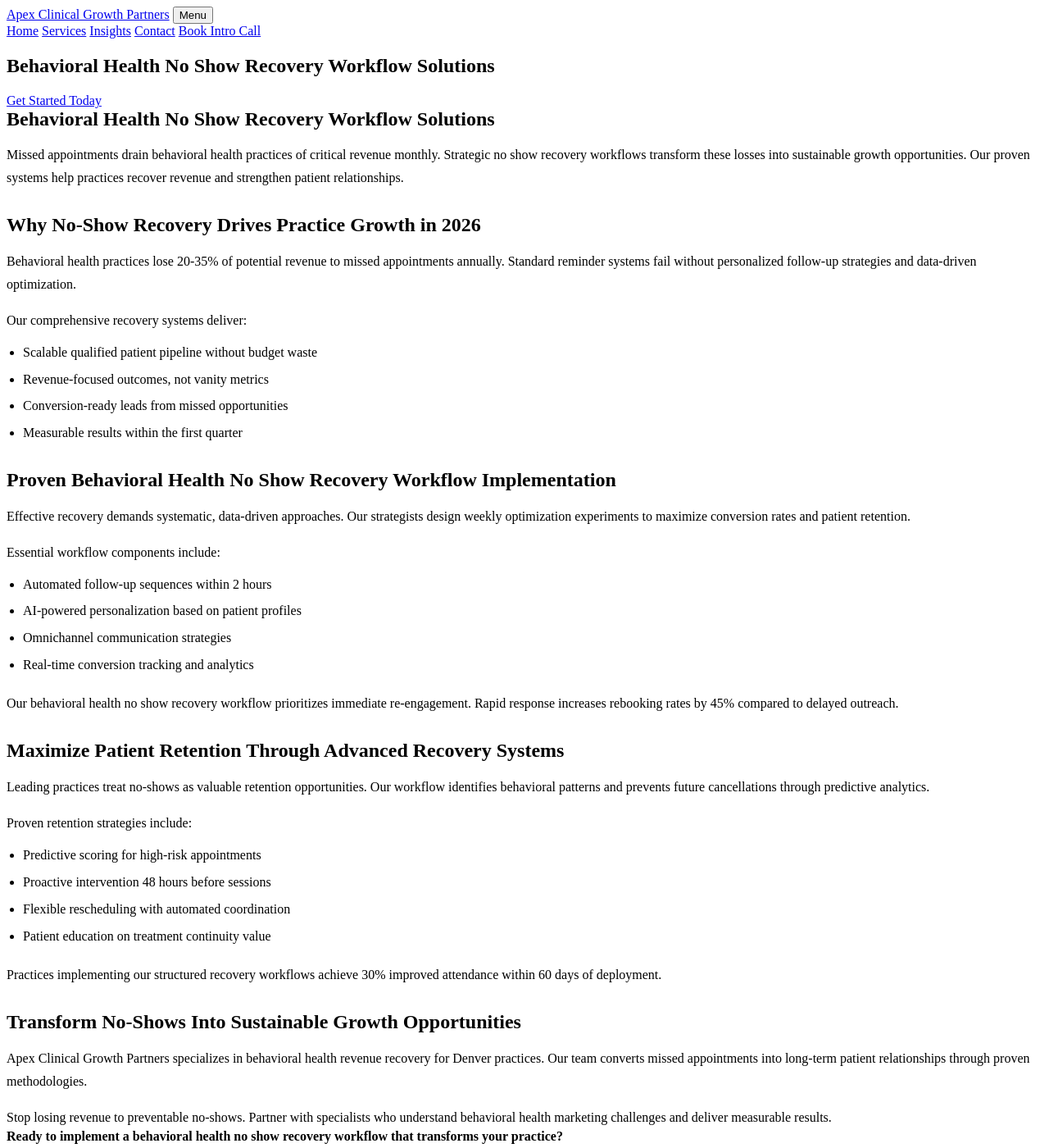
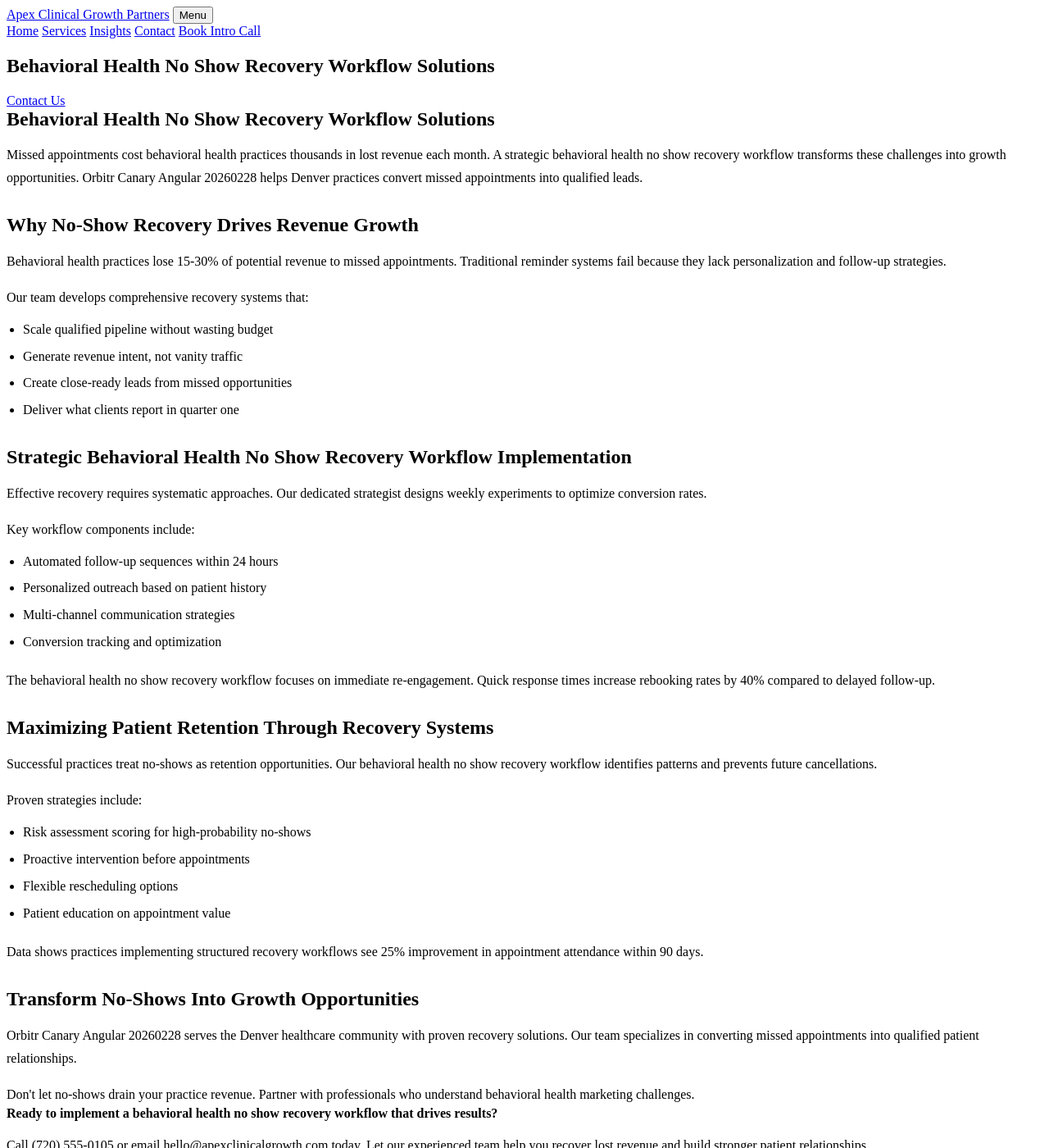
Before and after one commit to prjctlphbt/orbitr-canary-angular-20260228, a Jekyll site: the page angular-behavioral-noshow-20260228144655.html, which Jekyll copies as it is, in a window 1280 px wide and 1400 px high. Shown: the whole window at 82% size. Built offline with Jekyll 4.4.1, drawn with Linux system fonts in a browser that asks for light colours; some of the changed text lies outside the part shown.

Commit message:
Rollback: Revert changes to angular-behavioral-noshow-20260228144655.html

```diff
--- a/angular-behavioral-noshow-20260228144655.html
+++ b/angular-behavioral-noshow-20260228144655.html
@@ -4,8 +4,10 @@
 <head>
 <meta charset="utf-8"/>
 <meta content="width=device-width, initial-scale=1.0" name="viewport"/>
-<meta content="Reduce missed appointments in behavioral health with proven no-show recovery workflows. Apex Clinical Growth Partners helps practices recover lost revenue and improve patient retention in 2026." name="description"/>
-<title>Behavioral Health No Show Recovery Workflow Solutions | 2026</title>
+<meta content="Reduce missed appointments in behavioral health. Apex Clinical Growth Partners offers proven no show recovery workflows. Optimize your practice today.
+
+Characte" name="description"/>
+<title>Behavioral Health No Show Recovery Workflow Solutions</title>
 <style>
 
 
@@ -103,53 +105,53 @@
 <section class="page-hero landing-hero">
 <div class="container">
 <h1>Behavioral Health No Show Recovery Workflow Solutions</h1>
-<a class="cta" href="/services/">Get Started Today</a>
+<a class="cta" href="/services/">Contact Us</a>
 </div>
 </section>
 <section class="landing-content">
 <div class="container orbitr-generated-content">
 <h1>Behavioral Health No Show Recovery Workflow Solutions</h1>
-<p>Missed appointments drain behavioral health practices of critical revenue monthly. Strategic no show recovery workflows transform these losses into sustainable growth opportunities. Our proven systems help practices recover revenue and strengthen patient relationships.</p>
-<h2>Why No-Show Recovery Drives Practice Growth in 2026</h2>
-<p>Behavioral health practices lose 20-35% of potential revenue to missed appointments annually. Standard reminder systems fail without personalized follow-up strategies and data-driven optimization.</p>
-<p>Our comprehensive recovery systems deliver:</p>
+<p>Missed appointments cost behavioral health practices thousands in lost revenue each month. A strategic behavioral health no show recovery workflow transforms these challenges into growth opportunities. Orbitr Canary Angular 20260228 helps Denver practices convert missed appointments into qualified leads.</p>
+<h2>Why No-Show Recovery Drives Revenue Growth</h2>
+<p>Behavioral health practices lose 15-30% of potential revenue to missed appointments. Traditional reminder systems fail because they lack personalization and follow-up strategies.</p>
+<p>Our team develops comprehensive recovery systems that:</p>
 <ul>
-<li>Scalable qualified patient pipeline without budget waste</li>
-<li>Revenue-focused outcomes, not vanity metrics</li>
-<li>Conversion-ready leads from missed opportunities</li>
-<li>Measurable results within the first quarter</li>
+<li>Scale qualified pipeline without wasting budget</li>
+<li>Generate revenue intent, not vanity traffic</li>
+<li>Create close-ready leads from missed opportunities</li>
+<li>Deliver what clients report in quarter one</li>
 </ul>
-<h2>Proven Behavioral Health No Show Recovery Workflow Implementation</h2>
-<p>Effective recovery demands systematic, data-driven approaches. Our strategists design weekly optimization experiments to maximize conversion rates and patient retention.</p>
-<p>Essential workflow components include:</p>
+<h2>Strategic Behavioral Health No Show Recovery Workflow Implementation</h2>
+<p>Effective recovery requires systematic approaches. Our dedicated strategist designs weekly experiments to optimize conversion rates.</p>
+<p>Key workflow components include:</p>
 <ul>
-<li>Automated follow-up sequences within 2 hours</li>
-<li>AI-powered personalization based on patient profiles</li>
-<li>Omnichannel communication strategies</li>
-<li>Real-time conversion tracking and analytics</li>
+<li>Automated follow-up sequences within 24 hours</li>
+<li>Personalized outreach based on patient history</li>
+<li>Multi-channel communication strategies</li>
+<li>Conversion tracking and optimization</li>
 </ul>
-<p>Our behavioral health no show recovery workflow prioritizes immediate re-engagement. Rapid response increases rebooking rates by 45% compared to delayed outreach.</p>
-<h2>Maximize Patient Retention Through Advanced Recovery Systems</h2>
-<p>Leading practices treat no-shows as valuable retention opportunities. Our workflow identifies behavioral patterns and prevents future cancellations through predictive analytics.</p>
-<p>Proven retention strategies include:</p>
+<p>The behavioral health no show recovery workflow focuses on immediate re-engagement. Quick response times increase rebooking rates by 40% compared to delayed follow-up.</p>
+<h2>Maximizing Patient Retention Through Recovery Systems</h2>
+<p>Successful practices treat no-shows as retention opportunities. Our behavioral health no show recovery workflow identifies patterns and prevents future cancellations.</p>
+<p>Proven strategies include:</p>
 <ul>
-<li>Predictive scoring for high-risk appointments</li>
-<li>Proactive intervention 48 hours before sessions</li>
-<li>Flexible rescheduling with automated coordination</li>
-<li>Patient education on treatment continuity value</li>
+<li>Risk assessment scoring for high-probability no-shows</li>
+<li>Proactive intervention before appointments</li>
+<li>Flexible rescheduling options</li>
+<li>Patient education on appointment value</li>
 </ul>
-<p>Practices implementing our structured recovery workflows achieve 30% improved attendance within 60 days of deployment.</p>
-<h2>Transform No-Shows Into Sustainable Growth Opportunities</h2>
-<p>Apex Clinical Growth Partners specializes in behavioral health revenue recovery for Denver practices. Our team converts missed appointments into long-term patient relationships through proven methodologies.</p>
-<p>Stop losing revenue to preventable no-shows. Partner with specialists who understand behavioral health marketing challenges and deliver measurable results.</p>
-<strong>Ready to implement a behavioral health no show recovery workflow that transforms your practice?</strong>
-<p>Call (720) 555-0105 or email hello@apexclinicalgrowth.com today. Our experienced team will help you recover lost revenue and build stronger patient relationships.</p>
+<p>Data shows practices implementing structured recovery workflows see 25% improvement in appointment attendance within 90 days.</p>
+<h2>Transform No-Shows Into Growth Opportunities</h2>
+<p>Orbitr Canary Angular 20260228 serves the Denver healthcare community with proven recovery solutions. Our team specializes in converting missed appointments into qualified patient relationships.</p>
+<p>Don't let no-shows drain your practice revenue. Partner with professionals who understand behavioral health marketing challenges.</p>
+<strong>Ready to implement a behavioral health no show recovery workflow that drives results?</strong>
+<p>Call (720) 555-0105 or email hello@apexclinicalgrowth.com today. Let our experienced team help you recover lost revenue and build stronger patient relationships.</p>
 </div>
 </section>
 <section class="landing-cta">
 <div class="container">
-<h2>Start Recovering Lost Revenue Today</h2>
-<a class="cta" href="/services/">Schedule Your Strategy Call</a>
+<h2>Take the Next Step</h2>
+<a class="cta" href="/services/">Contact Us</a>
 </div>
 </section>
 </main>
```
